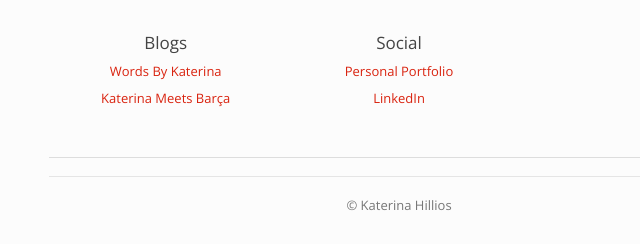
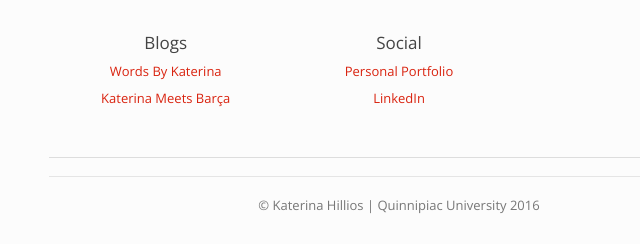
Before and after one commit to Katerinahillios/qandu_hillios, a Django app: page / in a window 1280 px wide. Shown: the part 660-904 px from the top of the page, without its empty margins (241-881 px from the left). Run offline with Django 3.2, Linux system fonts and the light colour scheme; some libraries are stand-ins or nearby versions.

Commit message:
Slight changes to footer

```diff
--- a/templates/home.html
+++ b/templates/home.html
@@ -27,7 +27,7 @@
 
 <hr>
 <center><footer class="footer">
-  <p>© Katerina Hillios</p>
+  <p>© Katerina Hillios | Quinnipiac University 2016</p>
   </footer></center>
 
 
```
